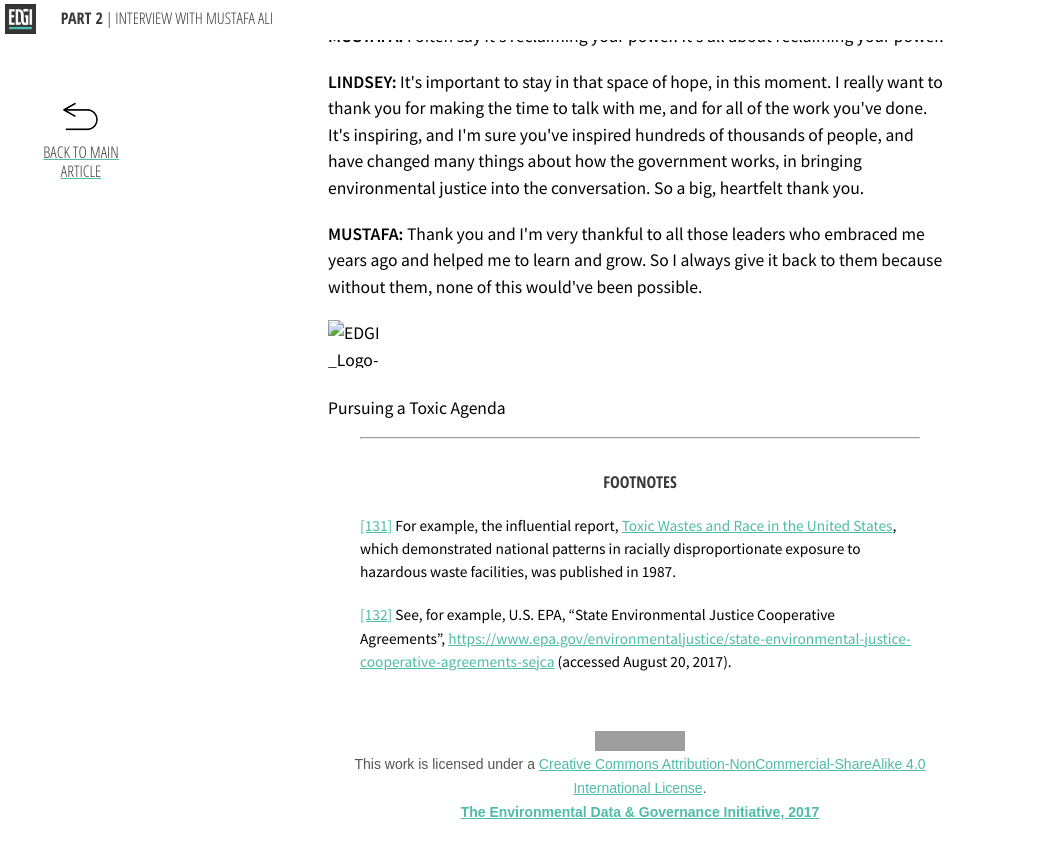
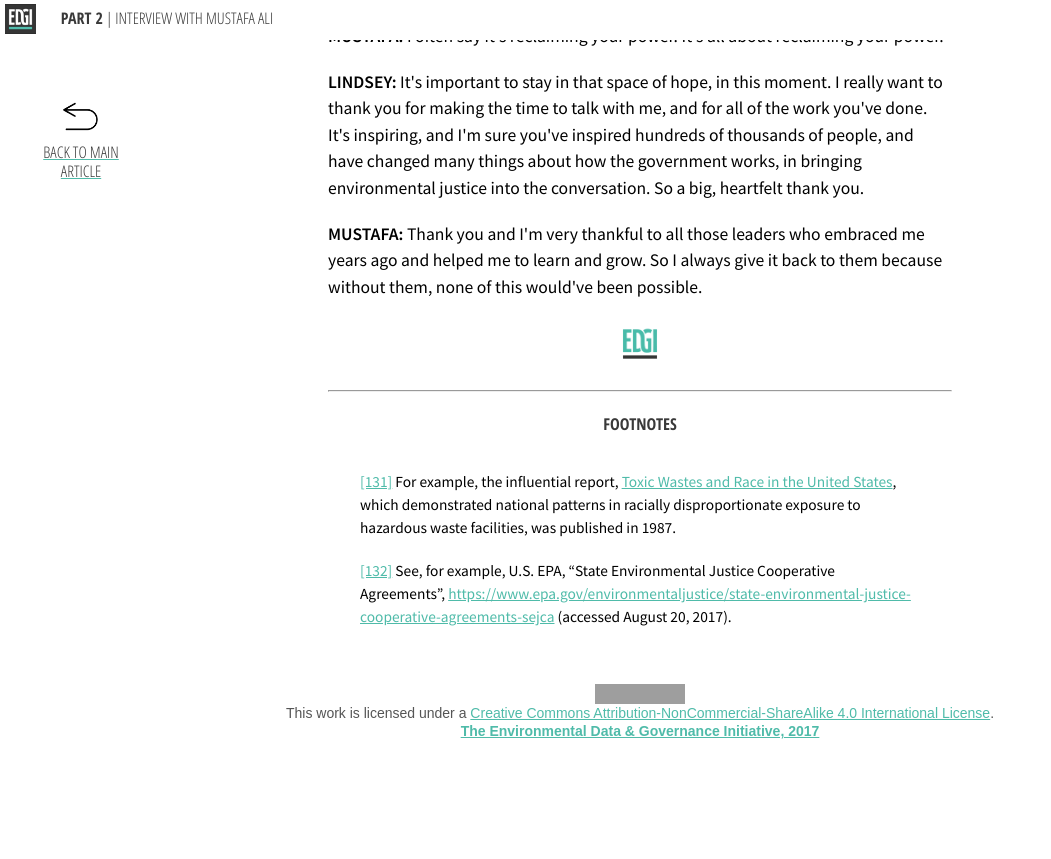
Before and after one commit to edgi-govdata-archiving/100days, a Jekyll site: the page built from mustafa-ali-interview.html, in a window 1280 px wide and 900 px high, scrolled down 14649 px. Shown: the top 859 px of the window, without its empty margins (0-1051 px from the left). Built offline with Jekyll 4.4.1, drawn with Linux system fonts in a browser that asks for light colours; nearby versions of some CDN libraries; after the commit the page ends 15404 px from its top, so only the background shows below that; grey boxes are pictures that could not be loaded.

Commit message:
tiny logo at bottom of all articles fixed

```diff
--- a/epa-under-siege-peer-reviews.html
+++ b/epa-under-siege-peer-reviews.html
@@ -170,6 +170,8 @@ author: "Dr. Richard Andrews, Dr. Nancy Langston, Dr. Jay Turner"
             <a href="https://www.google.com/url?q=http://www.amazon.com/The-Promise-Wilderness-Environmental-Weyerhaeuser/dp/0295991755&amp;sa=D&amp;ust=1497817653297000&amp;usg=AFQjCNFQ_ePELXNcebCY7FJ6oDRulsO7OA">The Promise of Wilderness: American Environmental Politics since 1964</a>
                 (available from the University of Washington Press (2012)).</p>
 
+                <p class="tc"> <span style="overflow: hidden; display: inline-block;"><img alt="EDGI_Logo-1_Hi-Res_Transp.png" src="assets/image3.png" style="width: 52.50px; height: 47.50px;"></p>
+                <hr>
     </div>
 
     <footer class="dib w-100 mid-gray tc mt4 mb1 pv2">
--- a/epa-under-siege.html
+++ b/epa-under-siege.html
@@ -625,6 +625,9 @@ author: "Christopher Sellers, Lindsey Dillon, Jennifer Liss Ohayon, Nick Shapiro
         <p>Just what would America be like without the EPA?  So that this country doesn&rsquo;t have to learn again, the hard way, Americans may all need a crash course in all the EPA has done for them over the past half-century. That so many daily lives now seem so little troubled by environmental worries reflects the long-building and continuing accomplishments of this agency, its employees, and its work. Without it, or with the EPA reduced to a fragment of its former self, this nation&rsquo;s environmental troubles are bound to worsen. For this agency to remain robust enough truly to protect Americans&rsquo; environment and health, these lessons need much wider disseminating.<br></p>
         <p>The current assault on the EPA raises another intriguing possibility, of a civic response that also exceeds the bounds of its historical parallels. The cause is certainly compelling: defending an agency that supports the science and enforces the laws on which our own environments and health depend&mdash;not to mention those of our children.</p>
         <p>Will tomorrow&rsquo;s regulators, scientists, and citizens remember today&rsquo;s assault on the EPA as temporary and passing?  Or will they see it as the start of a harsh new era of hands-off government, exacerbating the mounting environmental vulnerabilities that so many Americans face?  The answer lies not just with the EPA, the new administration, Congress, or the courts, but with all of us.</p>
+
+        <p class="tc"> <span style="overflow: hidden; display: inline-block;"><img alt="EDGI_Logo-1_Hi-Res_Transp.png" src="assets/image3.png" style="width: 52.50px; height: 47.50px;"></p>
+        <hr>
     </main>
 
     <!--APPENDIX-->
--- a/mustafa-ali-interview.html
+++ b/mustafa-ali-interview.html
@@ -56,7 +56,7 @@ author: "Lindsey Dillon"
             </a>
         </div>
     </div>
-<div class="article center measure-wide f5 pv5 lh-copy ph2">
+<div class="article center measure-wide f5 pt5 pb2 lh-copy ph2">
         <a id="id.qskbsdioqlsb"></a>
 
 
@@ -276,16 +276,15 @@ author: "Lindsey Dillon"
 
     <p><strong>MUSTAFA:</strong> Thank you and I&#39;m very thankful to all those leaders who embraced me years ago and helped me to learn and grow. So I always give it back to them because without them, none of this would&#39;ve been possible.</p>
 
-    <div>
-        <p> <span style="overflow: hidden; display: inline-block; margin: 0.00px 0.00px; border: 0.00px solid #000000; transform: rotate(0.00rad) translateZ(0px); -webkit-transform: rotate(0.00rad) translateZ(0px); width: 52.50px; height: 47.50px;"><img alt="EDGI_Logo-1_Hi-Res_Transp.png" src="images/image3.png" style="width: 52.50px; height: 47.50px; margin-left: 0.00px; margin-top: 0.00px; transform: rotate(0.00rad) translateZ(0px); -webkit-transform: rotate(0.00rad) translateZ(0px);" title=""></p>
 
-        <p>Pursuing a Toxic Agenda </p>
+    <p class="tc"> <span style="overflow: hidden; display: inline-block;"><img alt="EDGI_Logo-1_Hi-Res_Transp.png" src="assets/image3.png" style="width: 52.50px; height: 47.50px;"></p>
+    <hr>
 
 
-    </div>
+</div>
     <div class="footnotes center measure-wide f6">
-        <hr>
-    	<h3 class="tc pt3">Footnotes</h3>
+
+    	<h3 class="tc pb3">Footnotes</h3>
 
         <div>
             <p><a href="#ftnt_ref131" id="ftnt131">[131]</a> For example, the influential report, <a href="https://www.google.com/url?q=https://www.nrc.gov/docs/ML1310/ML13109A339.pdf&amp;sa=D&amp;ust=1505047700974000&amp;usg=AFQjCNEE6WXBasuLo2B5y2qz8cQrz2qb8w">Toxic Wastes and Race in the United States</a>, which demonstrated national patterns in racially disproportionate exposure to hazardous waste facilities, was published in 1987.</p>
--- a/pursuing-toxic-agenda-peer-reviews.html
+++ b/pursuing-toxic-agenda-peer-reviews.html
@@ -210,6 +210,9 @@ author: "Dr. Jill Harrison, Dr. Ellen Kohl"
         <p>Spence, Lester K. 2012. The neoliberal turn in Black politics. <em>Souls</em> 14 (3-4), 139-159</p>
         <p><strong>Konisky is now cited in the report. We reviewed the Holifield and Spence but did not draw significantly from them at this time.</strong> </p>
 
+        <p class="tc"> <span style="overflow: hidden; display: inline-block;"><img alt="EDGI_Logo-1_Hi-Res_Transp.png" src="assets/image3.png" style="width: 52.50px; height: 47.50px;"></p>
+        <hr>
+
     </main>
 
 
```
Also changed, not shown: pursuing-toxic-agenda-data.html (+10 -0 lines).
